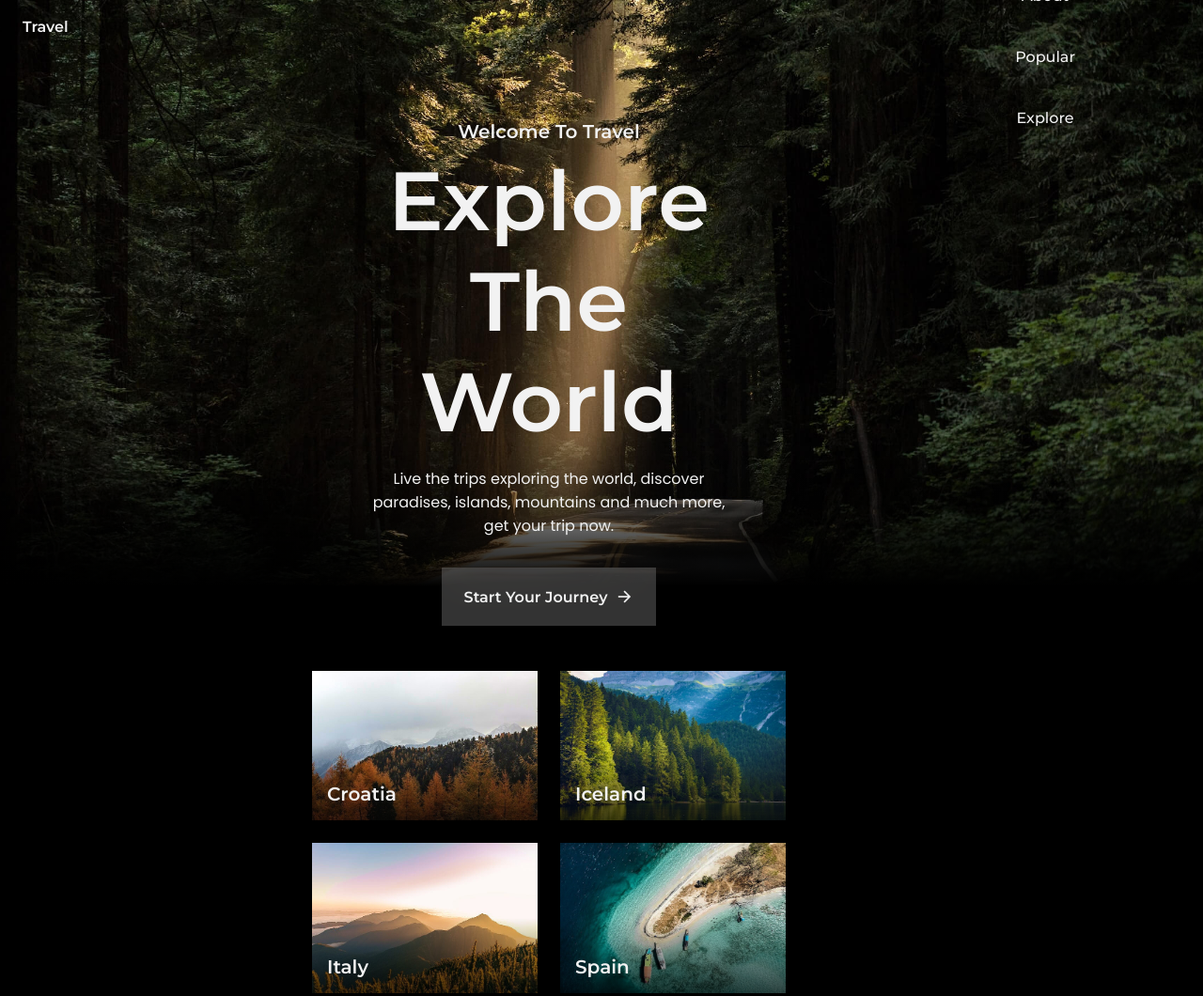
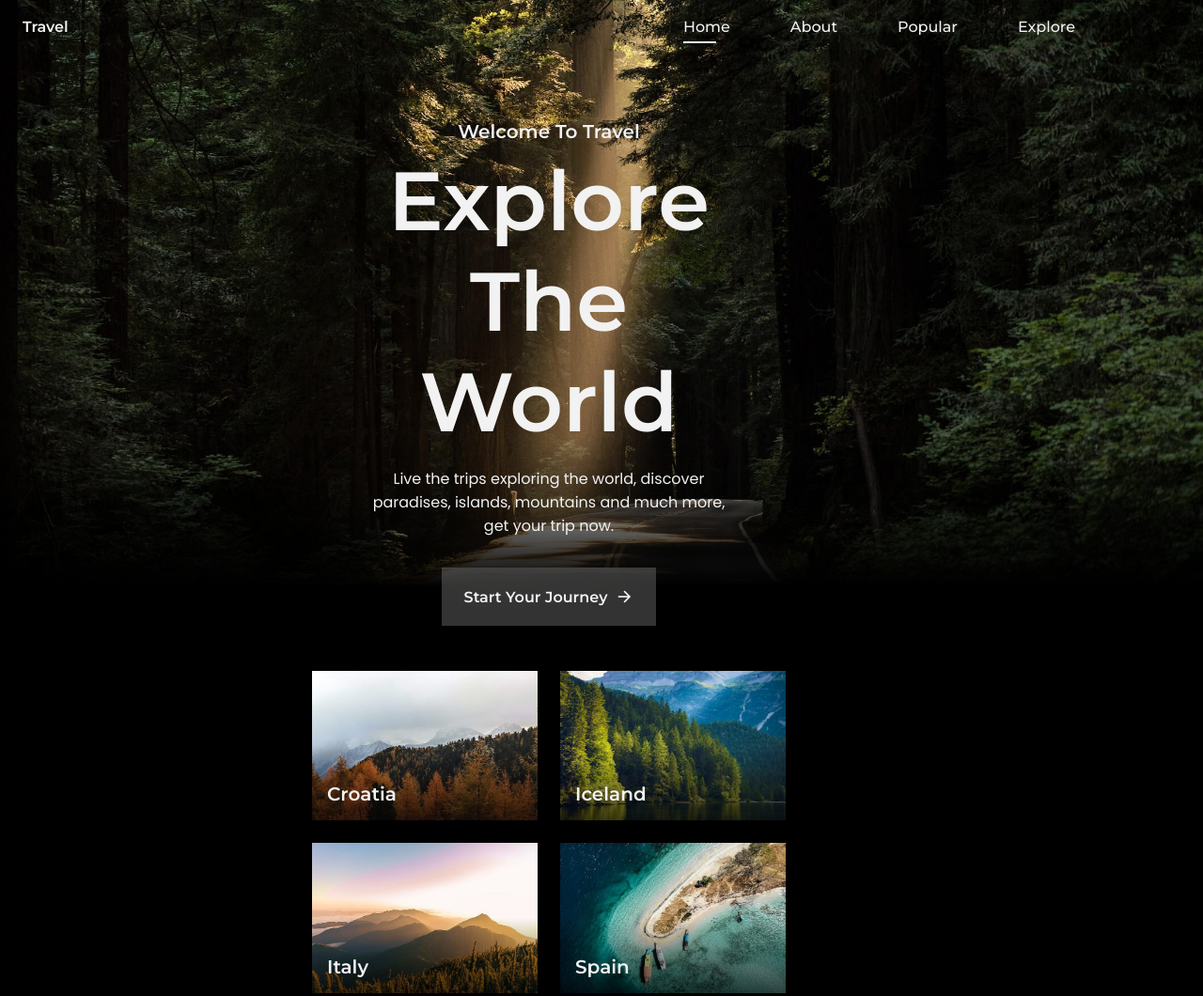
Before and after one commit to erickdc7/responsive-travel-website-2, a plain HTML site: page index.html in a window 1280 px wide. Shown: the top 1060 px of the page at 94% size. Drawn offline with nearby package versions, Linux system fonts and the light colour scheme.

Commit message:
nav__list styles added

```diff
--- a/assets/css/styles.css
+++ b/assets/css/styles.css
@@ -747,4 +747,9 @@ img {
   .nav__toggle {
     display: none;
   }
+
+  .nav__list {
+    flex-direction: row;
+    column-gap: 4rem;
+  }
 }
```
